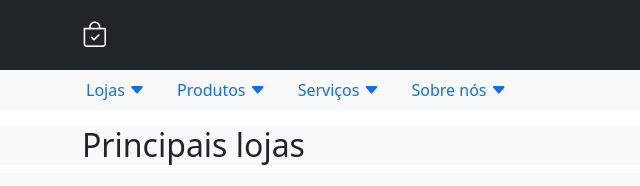
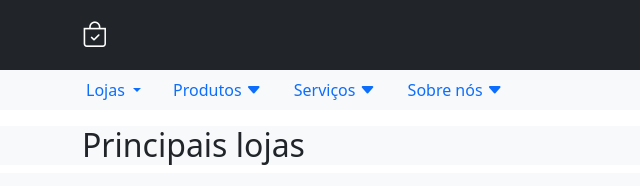
Before and after one commit to BrunoBatalha/frontend-sistema-de-marketplace, a plain HTML site: page home.html in a window 1280 px wide. Shown: the top 186 px of the page, 0-640 px from the left. Drawn offline with nearby package versions, Linux system fonts and the light colour scheme.

Commit message:
creates components.js and use for repeated htmls

```diff
--- a/home.html
+++ b/home.html
@@ -14,62 +14,10 @@
 </head>
 
 <body>
-    <nav class="navbar navbar-expand-lg navbar-dark bg-dark">
-        <div class="container">
-            <a class="navbar-brand" href="#"><i class="bi bi-bag-check navbar__icon"></i></a>
-            <button class="navbar-toggler" type="button" data-bs-toggle="collapse" data-bs-target="#navBarTarget"
-                aria-controls="navBarTarget" aria-expanded="false" aria-label="Toggle navigation">
-                <span class="navbar-toggler-icon"></span>
-            </button>
-            <div class="collapse navbar-collapse" id="navBarTarget">
-                <form class="d-flex ms-auto me-3">
-                    <input class="form-control" type="search" placeholder="Procurar..." aria-label="Search">
-                    <button class="btn btn-outline-success" type="submit">
-                        <i class="bi bi-search"></i>
-                    </button>
-                </form>
-                <ul class="navbar-nav mb-2 mb-lg-0 align-items-lg-center">
-                    <li class="nav-item me-3">
-                        <a class="nav-link" href="#">
-                            <i class="bi bi-gear-fill navbar__icon"></i>
-                        </a>
-                    </li>
-                    <li class="nav-item me-3">
-                        <a class="nav-link" href="index.html">Entrar</a>
-                    </li>
-                    <li class="nav-item">
-                        <a class="nav-link" href="#">
-                            <i class="bi bi-person-fill navbar__icon"></i>
-                        </a>
-                    </li>
-                </ul>
-            </div>
-        </div>
-    </nav>
+    <div id="navbar-component"></div>
 
     <section class="bg-light mb-3">
-        <ul class="nav container">
-            <li class="nav-item">
-                <a class="nav-link active" href="#">Lojas
-                    <i class="bi bi-caret-down-fill"></i>
-                </a>
-            </li>
-            <li class="nav-item">
-                <a class="nav-link" href="#">Produtos
-                    <i class="bi bi-caret-down-fill"></i>
-                </a>
-            </li>
-            <li class="nav-item">
-                <a class="nav-link" href="#">Serviços
-                    <i class="bi bi-caret-down-fill"></i>
-                </a>
-            </li>
-            <li class="nav-item">
-                <a class="nav-link" href="#">Sobre nós
-                    <i class="bi bi-caret-down-fill"></i>
-                </a>
-            </li>
-        </ul>
+        <div id="nav-links-component"></div>
     </section>
 
     <section class="mb-4">
@@ -114,6 +62,7 @@
     <!-- SCRIPTS -->
     <script src="./rsc/bootstrap-5.1.3-dist/js/bootstrap.bundle.min.js"></script>
     <script src="./rsc/jquery-3.6.0/jquery-3.6.0.min.js"></script>
+    <script src="./src/js/components.js"></script>
     <script src="./src/pages/home/home.js"></script>
 </body>
 
--- /dev/null
+++ b/src/js/components.js
@@ -0,0 +1,73 @@
+$(document).ready(function () {
+    $('#nav-links-component').html(`
+        <ul class="nav container">
+            <li class="nav-item">
+                <div class="dropdown">
+                    <a class="nav-link active dropdown-toggle" href="#" role="button" id="dropdownMenuLink"
+                        data-bs-toggle="dropdown">
+                        Lojas
+                    </a>
+
+                    <ul class="dropdown-menu">
+                        <li><a class="dropdown-item" href="#">Imóveis</a></li>
+                        <li><a class="dropdown-item" href="#">Auto peças</a></li>
+                        <li><a class="dropdown-item" href="#">Eletrônicos e celulares</a></li>
+                        <li><a class="dropdown-item" href="#">Moda e beleza</a></li>
+                        <li><a class="dropdown-item" href="#">Animais de estimação</a></li>
+                        <li><a class="dropdown-item" href="#">Serviços</a></li>
+                        <li><a class="dropdown-item" href="#">Artigos infatis</a></li>
+                    </ul>
+                </div>
+            </li>
+            <li class="nav-item">
+                <a class="nav-link" href="#">Produtos
+                    <i class="bi bi-caret-down-fill"></i>
+                </a>
+            </li>
+            <li class="nav-item">
+                <a class="nav-link" href="#">Serviços
+                    <i class="bi bi-caret-down-fill"></i>
+                </a>
+            </li>
+            <li class="nav-item">
+                <a class="nav-link" href="#">Sobre nós
+                    <i class="bi bi-caret-down-fill"></i>
+                </a>
+            </li>
+        </ul>
+    `)
+
+    $('#navbar-component').html(`
+        <nav class="navbar navbar-expand-lg navbar-dark bg-dark">
+            <div class="container">
+                <a class="navbar-brand" href="#"><i class="bi bi-bag-check navbar__icon"></i></a>
+                <button class="navbar-toggler" type="button" data-bs-toggle="collapse" data-bs-target="#navBarTarget">
+                    <span class="navbar-toggler-icon"></span>
+                </button>
+                <div class="collapse navbar-collapse" id="navBarTarget">
+                    <form class="d-flex ms-auto me-3">
+                        <input class="form-control" type="search" placeholder="Procurar...">
+                        <button class="btn btn-outline-success" type="submit">
+                            <i class="bi bi-search"></i>
+                        </button>
+                    </form>
+                    <ul class="navbar-nav mb-2 mb-lg-0 align-items-lg-center">
+                        <li class="nav-item me-3">
+                            <a class="nav-link" href="#">
+                                <i class="bi bi-gear-fill navbar__icon"></i>
+                            </a>
+                        </li>
+                        <li class="nav-item me-3">
+                            <a class="nav-link" href="index.html">Entrar</a>
+                        </li>
+                        <li class="nav-item">
+                            <a class="nav-link" href="#">
+                                <i class="bi bi-person-fill navbar__icon"></i>
+                            </a>
+                        </li>
+                    </ul>
+                </div>
+            </div>
+        </nav>
+    `);
+})
```
